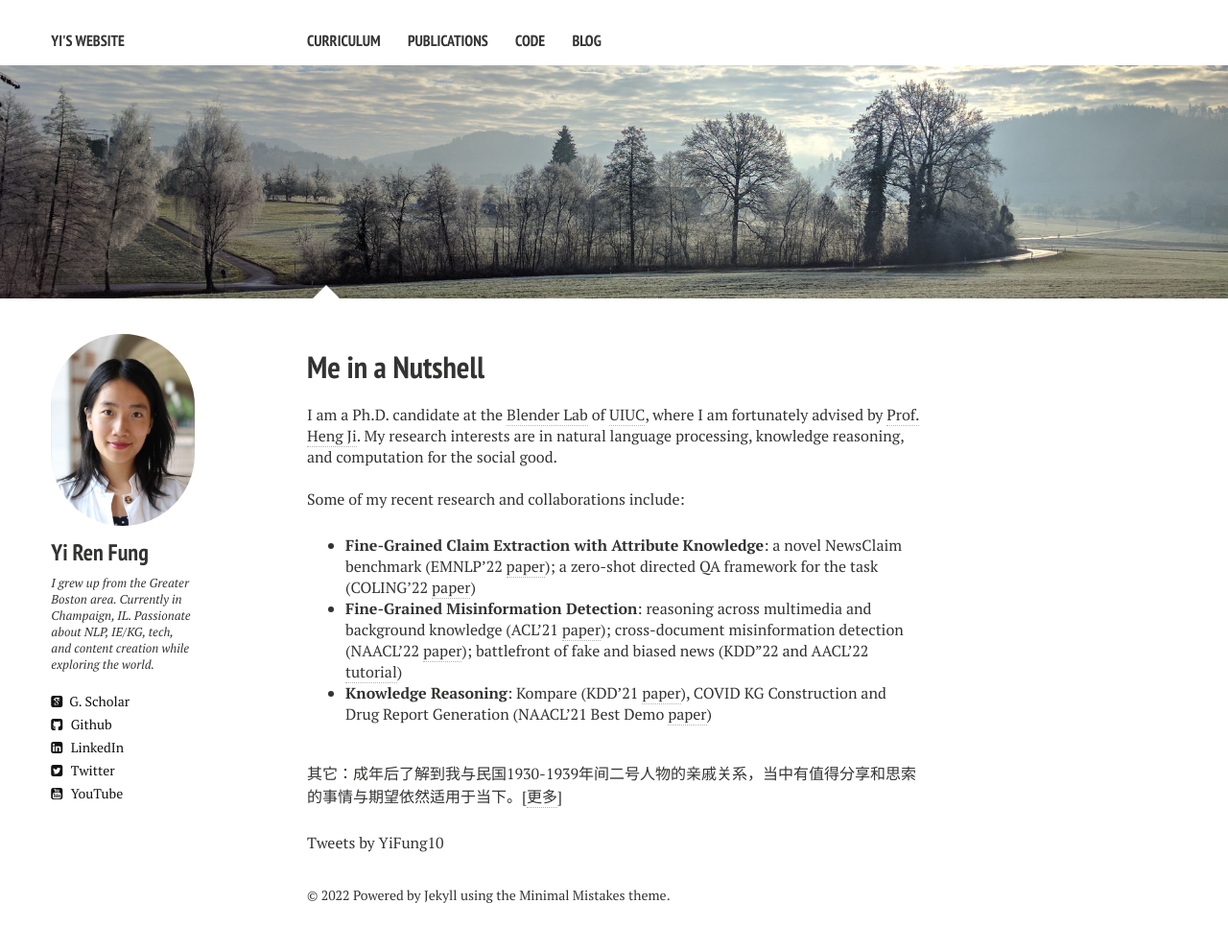
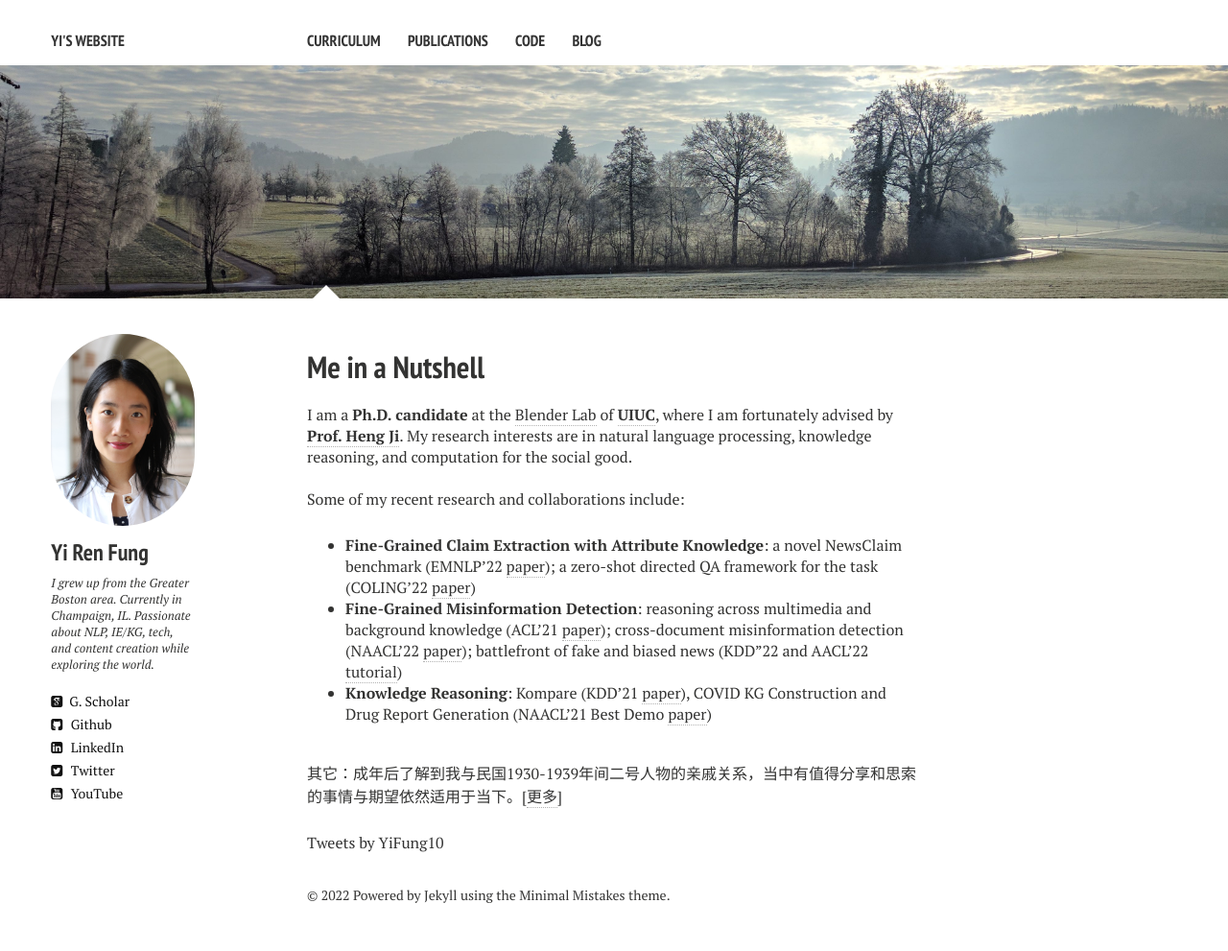
Before and after one commit to yrf1/yrf1.github.io, a Jekyll site: the page built from index.md, in a window 1280 px wide. Shown: the whole page at 96% size. Built offline with Jekyll 4.4.1, drawn with Linux system fonts in a browser that asks for light colours; nearby versions of some CDN libraries; comment, search, counter and statistics services are not loaded.

Commit message:
bold more

```diff
--- a/index.md
+++ b/index.md
@@ -7,7 +7,7 @@ image:
   feature: trees.jpg
 ---
 
-I am a Ph.D. candidate at the <a href="https://blender.cs.illinois.edu/" target="_blank">Blender Lab</a> of <a href="https://cs.illinois.edu/" target="_blank">UIUC</a>, where I am fortunately advised by <a href="https://blender.cs.illinois.edu/hengji.html" target="_blank">Prof. Heng Ji</a>. My research interests are in natural language processing, knowledge reasoning, and computation for the social good.
+I am a <b>Ph.D. candidate</b> at the <a href="https://blender.cs.illinois.edu/" target="_blank">Blender Lab</a> of <a href="https://cs.illinois.edu/" target="_blank"><b>UIUC</b></a>, where I am fortunately advised by <a href="https://blender.cs.illinois.edu/hengji.html" target="_blank"><b>Prof. Heng Ji</b></a>. My research interests are in natural language processing, knowledge reasoning, and computation for the social good.
 <br/><br/>
 Some of my recent research and collaborations include:
 * <b>Fine-Grained Claim Extraction with Attribute Knowledge</b>: a novel NewsClaim benchmark (EMNLP'22 <a href="https://arxiv.org/abs/2112.08544" target="_blank">paper</a>); a zero-shot directed QA framework for the task (COLING'22 <a href="https://blender.cs.illinois.edu/paper/claimqa2022.pdf" target="_blank">paper</a>)
```
